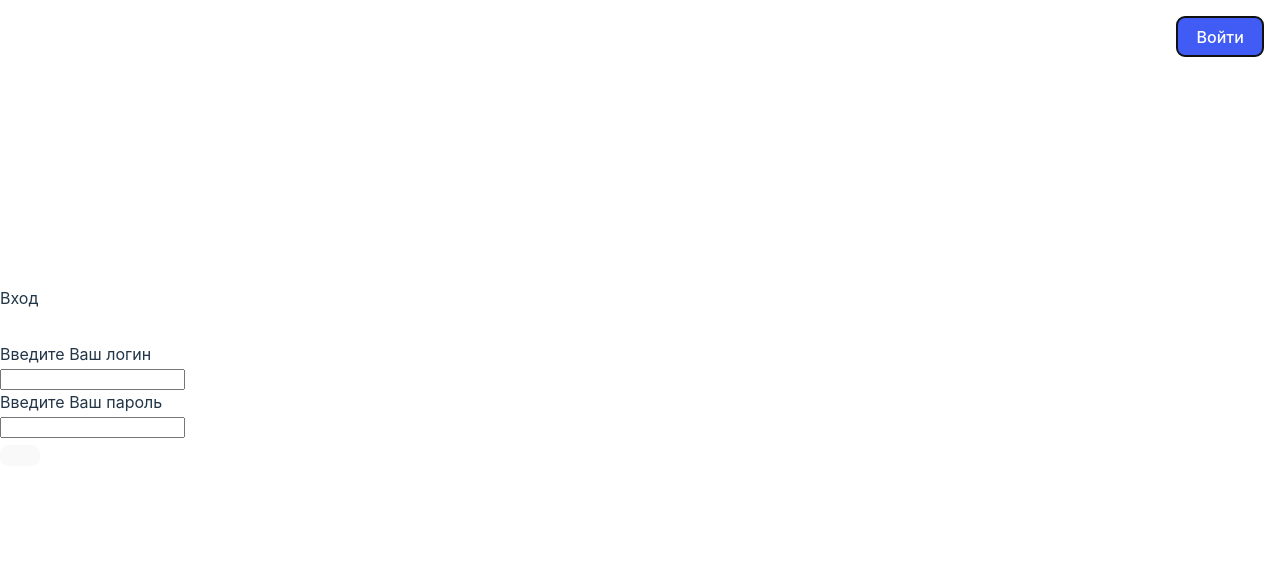
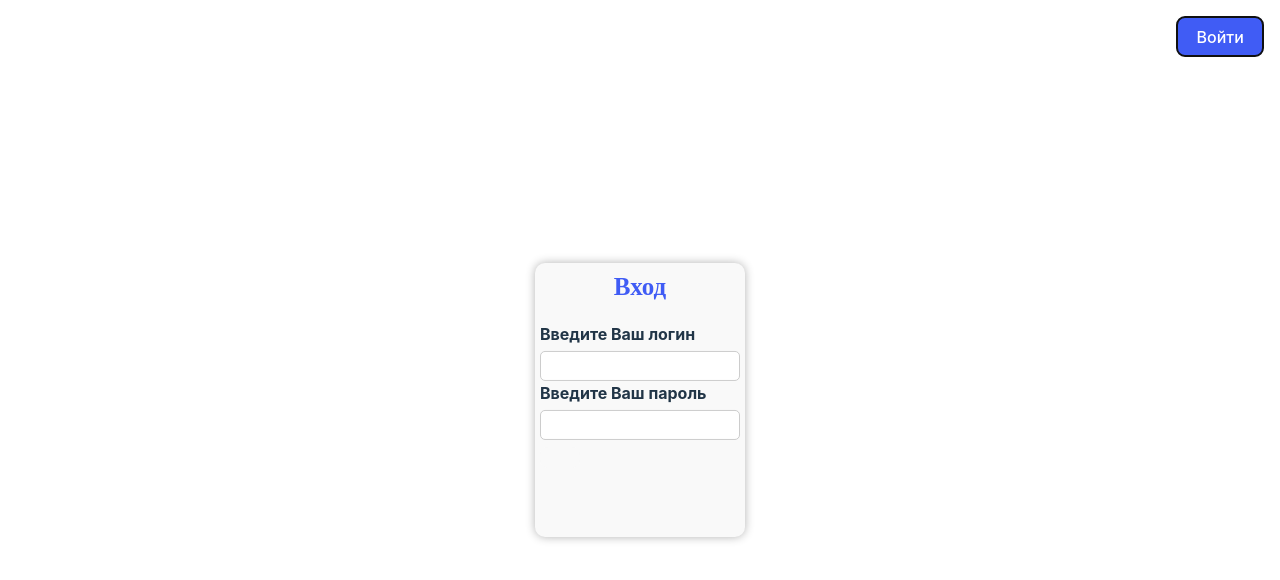
Before and after one commit to andrew-dot-exe/sirius-digital-hackathon, a React (Vite) app in the folder fired-forms-frontend/: page / in a window 1280 px wide. Both pictures are taken after a click on the button "Войти". Shown: the top 580 px of the page. Built offline with nearby package versions, Linux system fonts and the light colour scheme.

Commit message:
style for Form

```diff
--- a/fired-forms-frontend/src/components/LoginForm.jsx
+++ b/fired-forms-frontend/src/components/LoginForm.jsx
@@ -4,6 +4,7 @@ import { useState } from "react";
 
 function LoginForm()
 {
+
     const [login, setLogin] = useState('');
     const [password, setPassword] = useState('');
     const [error, setError] = useState('');
--- a/fired-forms-frontend/src/styles/LoginForm.css
+++ b/fired-forms-frontend/src/styles/LoginForm.css
@@ -1,7 +1,66 @@
 .login-form
 {
     display: grid;
+    position: absolute;
+    z-index: 2;
+    padding: 5px;
     grid-template-columns: 200px;
     grid-template-rows: repeat(6, auto);
     gap: 16px;
+    top: 50%;
+    left: 50%;
+    transform: translate(-50%, -50%);
+    padding: 10px, 20px;
+    border-radius: 10px;
+    box-shadow: 0 0 10px rgba(0, 0, 0, 0.3);
+    background-color: #f9f9f9;
 }
+/* Стиль для меток (label) */
+form label {
+    display: block; /* Размещение меток над полями */
+    font-weight: bold;
+    margin-bottom: 5px;
+}
+
+p{
+    color: #405cf5;
+    font-weight: bold;
+    margin: auto;
+    font-size: 25px;
+    font-family: 'sans-serif';
+}
+
+form input{
+    width: 100%; /* Поля занимают всю ширину контейнера */
+    padding: 5px; /* Внутренние отступы в полях */
+    /*margin-bottom: 15px; /* Отступы между полями */
+    border: 1px solid #ccc; /* Легкая рамка */
+    border-radius: 5px; /* Закругленные углы */
+    font-size: 16px; /* Размер шрифта */
+    box-sizing: border-box; /* Учитываем padding в общей ширине */
+}
+
+/* Стиль для кнопки отправки */
+form input[type="submit"] {
+    width: 100%; /* Кнопка занимает всю ширину формы */
+    padding: 10px;
+    background-color: #28a745; /* Цвет фона */
+    color: white; /* Цвет текста */
+    border: none; /* Убираем рамку */
+    border-radius: 5px; /* Закругленные углы */
+    font-size: 18px;
+    cursor: pointer; /* Указатель курсора при наведении */
+    transition: background-color 0.3s ease; /* Анимация наводки */
+}
+
+/* Стили для кнопки при наведении */
+form input[type="submit"]:hover {
+    background-color: #218838; /* Изменение фона при наведении */
+}
+
+/* Стили для текста ошибок или сообщений */
+form .error {
+    color: red;
+    font-size: 14px;
+    margin-bottom: 10px;
+}
```
